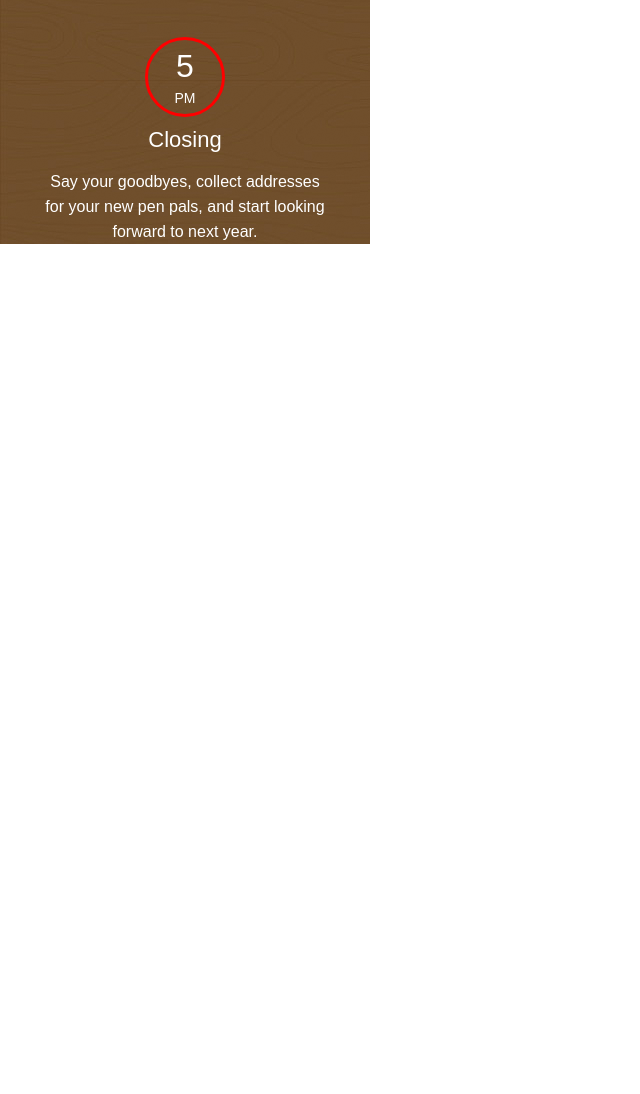
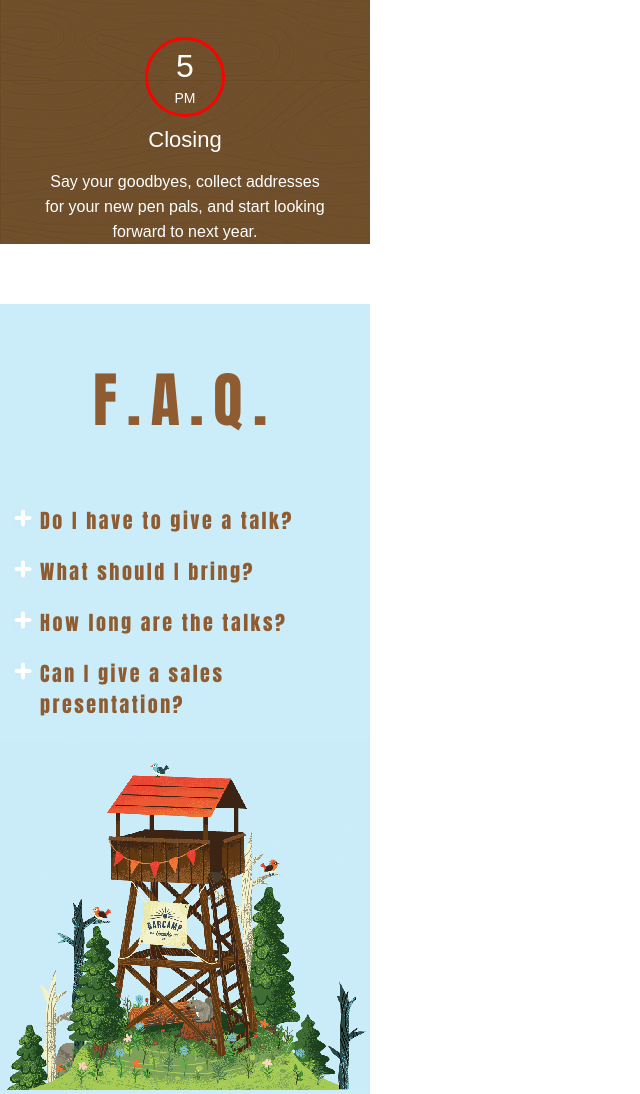
Before and after one commit to larshollingsed/barcamp, a plain HTML site: page index.html in a window 1280 px wide. Shown: the part 6465-7559 px from the top of the page, without its empty margins (0-640 px from the left). Before the commit the page ends 6749 px from the top, so only its background shows below. Drawn offline with Linux system fonts and the light colour scheme.

Commit message:
Added FAQ page

```diff
--- a/global.css
+++ b/global.css
@@ -172,3 +172,45 @@ div.wood_bg {
   margin-top: 60px;
   margin-bottom: 60px;
 }
+
+div.faq {
+  background: #CBECF9;
+}
+
+.faq_font {
+  font-family: Impact, Charcoal, sans-serif;
+  color: #8F5C31;
+}
+
+.faq_title {
+  padding-top: 50px;
+  font-size: 60px;
+  letter-spacing: 10px;
+  text-align: center;
+}
+
+.faq_item {
+  font-size: 20px;
+  text-align: left;
+  padding-left: 20px;
+  letter-spacing: 2px;
+}
+
+.faq_bullet {
+    padding-right: 5px;
+    position: relative;
+    top: 3px;
+}
+
+ul.faq_list {
+  font-size: 20px;
+  text-align: left;
+  padding-left: 40px;
+  letter-spacing: 2.5px;
+  list-style-image: url("./assets/part4/plus-bullet.png");
+}
+
+.faq_list li {
+  margin-top: 20px;
+  margin-bottom: 20px;
+}
--- a/index.html
+++ b/index.html
@@ -255,5 +255,25 @@
         Say your goodbyes, collect addresses for your new pen pals, and start looking forward to next year.
       </p>
     </div>
+    <div class="faq">
+      <p class="faq_font faq_title">
+        F.A.Q.
+      </p>
+      <ul class="faq_list faq_font">
+        <li>
+          Do I have to give a talk?
+        </li>
+        <li>
+          What should I bring?
+        </li>
+        <li>
+          How long are the talks?
+        </li>
+        <li>
+          Can I give a sales presentation?
+        </li>
+      </ul>
+      <img alt="a cute little lookout tower overseeing BarCamp" src="./assets/part4/treehouse.png">
+    </div>
   </body>
 </html>
```
